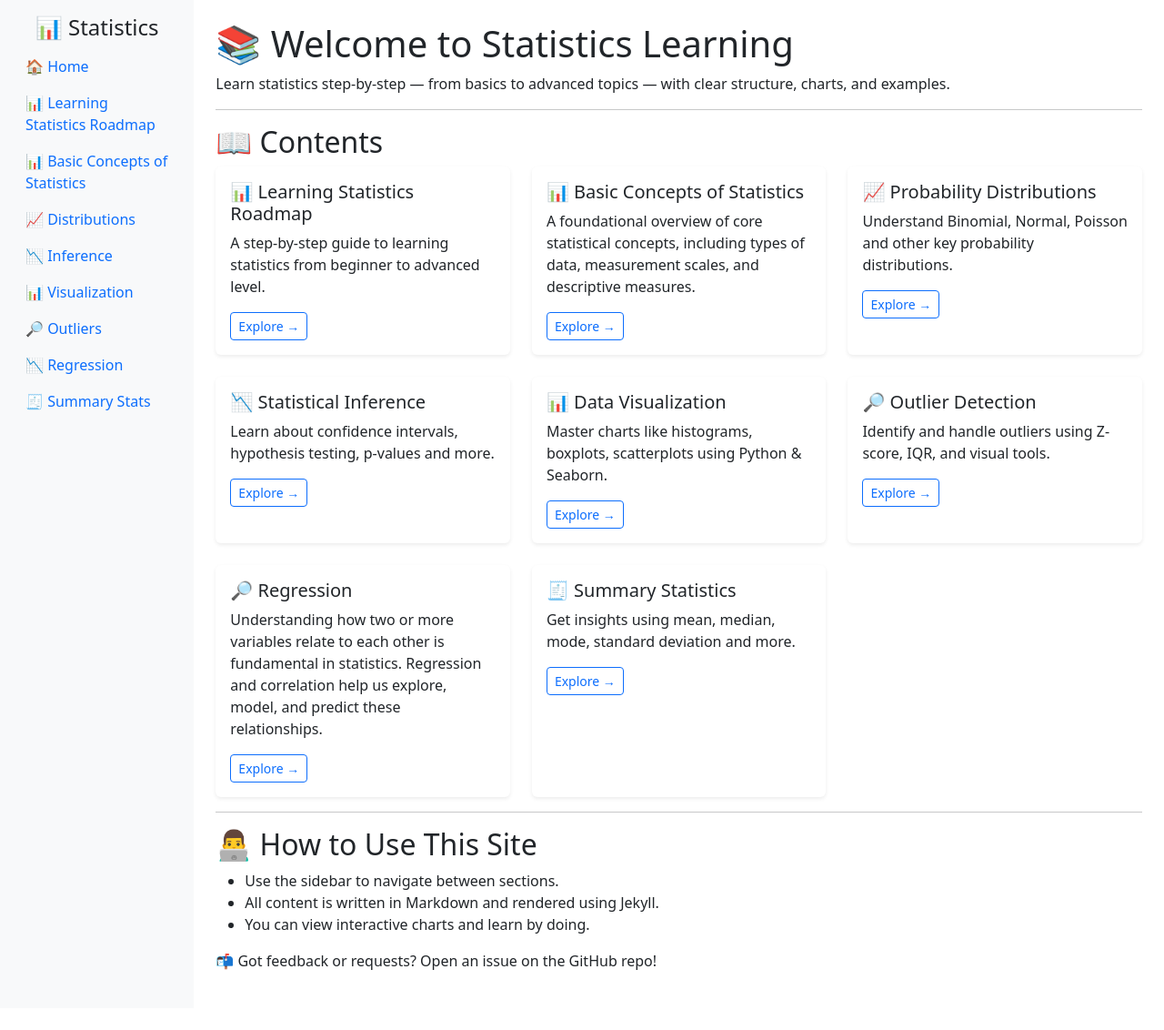
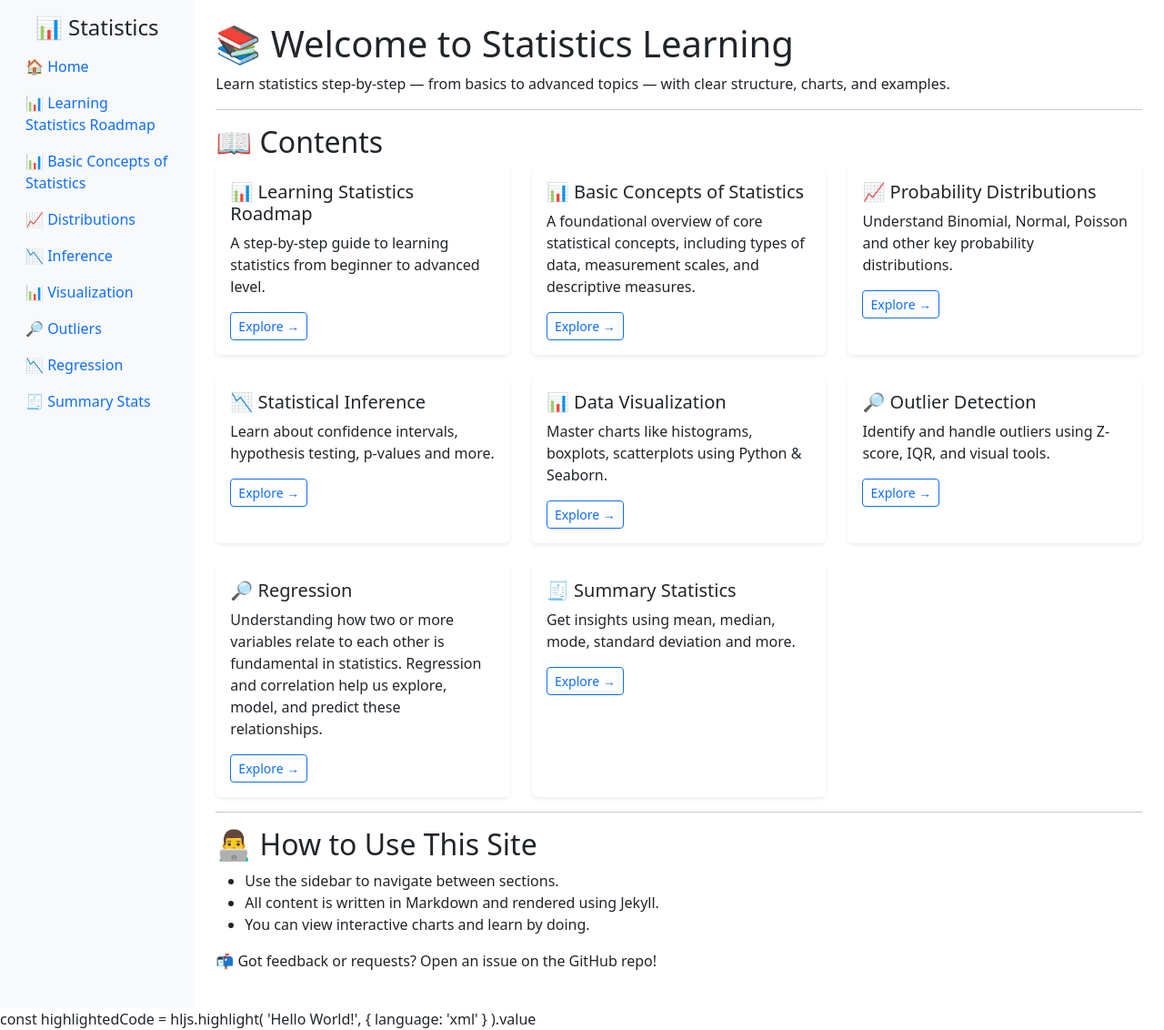
Before and after one commit to buribalkan/Statistics, a Jekyll site: the page built from index.md, in a window 1280 px wide. Shown: the whole page at 91% size. Built offline with Jekyll 4.4.1, drawn with Linux system fonts in a browser that asks for light colours; nearby versions of some CDN libraries; before the commit the page ends 1108 px from its top, so only the background shows below that.

Commit message:
Update default.html

```diff
--- a/_layouts/default.html
+++ b/_layouts/default.html
@@ -43,11 +43,17 @@
   </div>
 </div>
 
-
+const highlightedCode = hljs.highlight(
+  '<span>Hello World!</span>',
+  { language: 'xml' }
+).value
 
 <script type="module">
   import hljs from 'https://cdnjs.cloudflare.com/ajax/libs/highlight.js/11.11.1/es/highlight.min.js';
   document.querySelectorAll('pre.highlight > code').forEach((codeBlock) => {
-    codeBlock.parentElement.outerHTML = `<pre><code class="language-python hljs">${codeBlock.textContent}</code></pre>`;
-
+    codeBlock.parentElement.outerHTML = `<pre><code class="language-python">${codeBlock.textContent}</code></pre>`;
+    const highlightedCode = hljs.highlight(
+      codeBlock.parentElement.outerHTML,
+      { language: 'python' }
+    ).value
   });</script>
```
